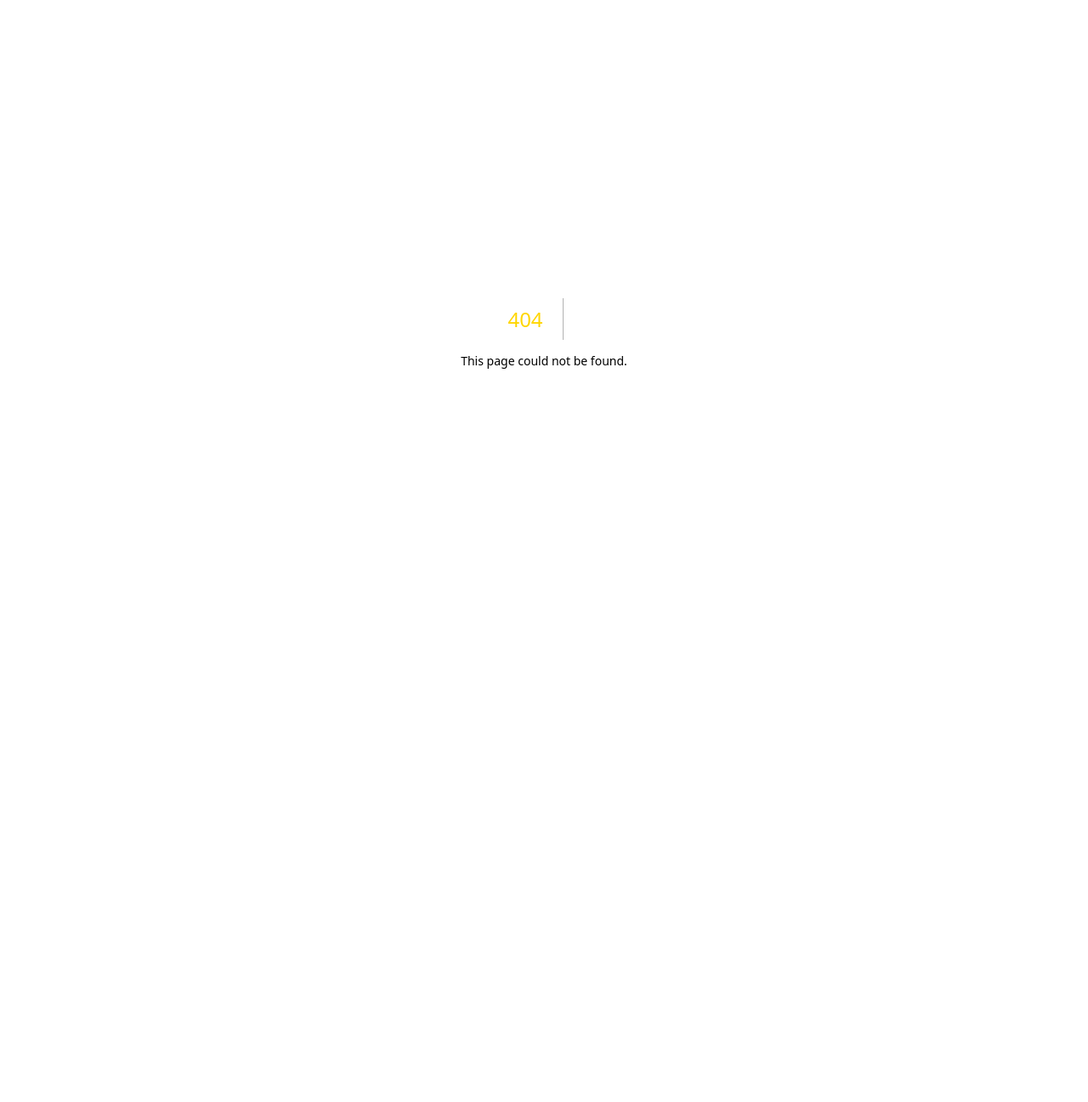
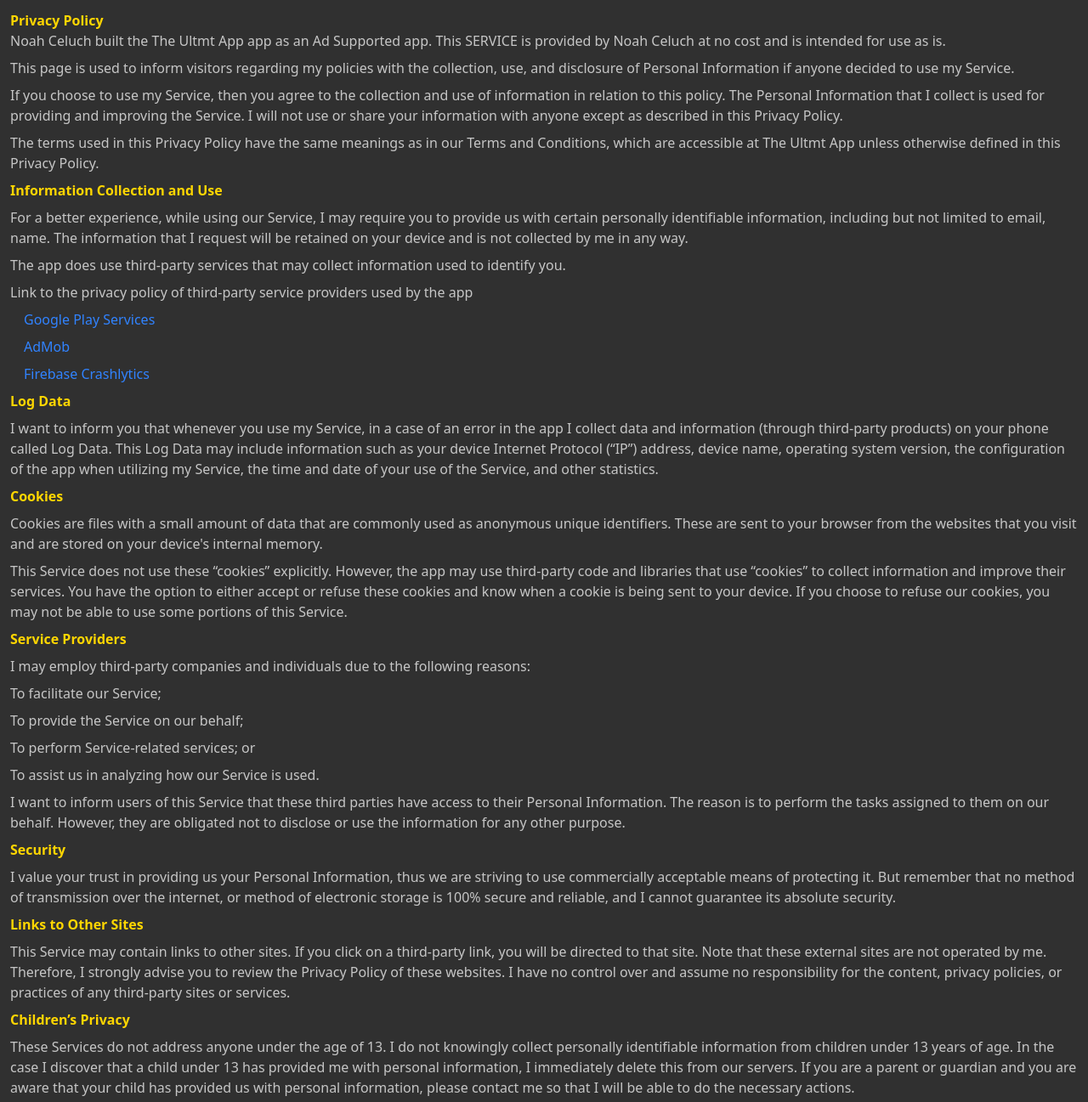
Before and after one commit to CeluchNB/ultmt-site, a Next.js app: page /privacy in a window 1280 px wide. Before the commit this address had no page. Shown: the top 1297 px of the page at 85% size. Before the commit the page ends 800 px from the top, so only its background shows below. Built offline with nearby package versions, Linux system fonts and the light colour scheme.

Commit message:
feat(privacy): added privacy policy to ultmt site

```diff
--- /dev/null
+++ b/pages/_app.tsx
@@ -0,0 +1,6 @@
+import type { AppProps } from 'next/app'
+import '../src/app/globals.css'
+
+export default function App({ Component, pageProps }: AppProps) {
+    return <Component {...pageProps} />
+}
--- /dev/null
+++ b/pages/privacy.tsx
@@ -0,0 +1,140 @@
+
+
+export default function Privacy() {
+    return (
+        <div style={{ padding: 12 }}>
+            <strong>Privacy Policy</strong>
+            <p>
+                Noah Celuch built the The Ultmt App app as
+                an Ad Supported app. This SERVICE is provided by
+                Noah Celuch at no cost and is intended for use as
+                is.
+            </p>
+            <p>
+                This page is used to inform visitors regarding my
+                policies with the collection, use, and disclosure of Personal
+                Information if anyone decided to use my Service.
+            </p>
+            <p>
+                If you choose to use my Service, then you agree to
+                the collection and use of information in relation to this
+                policy. The Personal Information that I collect is
+                used for providing and improving the Service. I will not use or share your information with
+                anyone except as described in this Privacy Policy.
+            </p>
+            <p>
+                The terms used in this Privacy Policy have the same meanings
+                as in our Terms and Conditions, which are accessible at
+                The Ultmt App unless otherwise defined in this Privacy Policy.
+            </p>
+            <p>
+                <strong>Information Collection and Use</strong>
+            </p>
+            <p>
+                For a better experience, while using our Service, I
+                may require you to provide us with certain personally
+                identifiable information, including but not limited to email, name. The information that
+                I request will be retained on your device and is not collected by me in any way.
+            </p>
+            <div>
+            <p>
+                The app does use third-party services that may collect
+                information used to identify you.
+            </p>
+            <p>
+                Link to the privacy policy of third-party service providers used
+                by the app
+            </p>
+            <ul><li><a href="https://www.google.com/policies/privacy/" target="_blank" rel="noopener noreferrer" className="link">Google Play Services</a></li><li><a href="https://support.google.com/admob/answer/6128543?hl=en" target="_blank" rel="noopener noreferrer" className="link">AdMob</a></li><li><a href="https://firebase.google.com/support/privacy/" target="_blank" rel="noopener noreferrer" className="link">Firebase Crashlytics</a></li></ul></div> <p><strong>Log Data</strong></p>
+            <p>
+                I want to inform you that whenever you
+                use my Service, in a case of an error in the app
+                I collect data and information (through third-party
+                products) on your phone called Log Data. This Log Data may
+                include information such as your device Internet Protocol
+                (“IP”) address, device name, operating system version, the
+                configuration of the app when utilizing my Service,
+                the time and date of your use of the Service, and other
+                statistics.
+            </p>
+            <p><strong>Cookies</strong></p>
+            <p>
+                Cookies are files with a small amount of data that are
+                commonly used as anonymous unique identifiers. These are sent
+                to your browser from the websites that you visit and are
+                stored on your device&apos;s internal memory.
+            </p>
+            <p>
+                This Service does not use these “cookies” explicitly. However,
+                the app may use third-party code and libraries that use
+                “cookies” to collect information and improve their services.
+                You have the option to either accept or refuse these cookies
+                and know when a cookie is being sent to your device. If you
+                choose to refuse our cookies, you may not be able to use some
+                portions of this Service.
+            </p>
+            <p><strong>Service Providers</strong></p>
+            <p>
+                I may employ third-party companies and
+                individuals due to the following reasons:
+            </p>
+            <ul><li>To facilitate our Service;</li> <li>To provide the Service on our behalf;</li> <li>To perform Service-related services; or</li> <li>To assist us in analyzing how our Service is used.</li></ul>
+            <p>
+                I want to inform users of this Service
+                that these third parties have access to their Personal
+                Information. The reason is to perform the tasks assigned to
+                them on our behalf. However, they are obligated not to
+                disclose or use the information for any other purpose.
+            </p>
+            <p><strong>Security</strong></p>
+            <p>
+                I value your trust in providing us your
+                Personal Information, thus we are striving to use commercially
+                acceptable means of protecting it. But remember that no method
+                of transmission over the internet, or method of electronic
+                storage is 100% secure and reliable, and I cannot
+                guarantee its absolute security.
+            </p>
+            <p><strong>Links to Other Sites</strong></p>
+            <p>
+                This Service may contain links to other sites. If you click on
+                a third-party link, you will be directed to that site. Note
+                that these external sites are not operated by me.
+                Therefore, I strongly advise you to review the
+                Privacy Policy of these websites. I have
+                no control over and assume no responsibility for the content,
+                privacy policies, or practices of any third-party sites or
+                services.
+            </p>
+            <p><strong>Children’s Privacy</strong></p>
+            <div>
+                <p>
+                    These Services do not address anyone under the age of 13.
+                    I do not knowingly collect personally
+                    identifiable information from children under 13 years of age. In the case
+                    I discover that a child under 13 has provided
+                    me with personal information, I immediately
+                    delete this from our servers. If you are a parent or guardian
+                    and you are aware that your child has provided us with
+                    personal information, please contact me so that
+                    I will be able to do the necessary actions.
+                </p>
+            </div>
+            <p><strong>Changes to This Privacy Policy</strong></p>
+            <p>
+                I may update our Privacy Policy from
+                time to time. Thus, you are advised to review this page
+                periodically for any changes. I will
+                notify you of any changes by posting the new Privacy Policy on
+                this page.
+            </p>
+            <p>This policy is effective as of 2023-07-11</p>
+            <p><strong>Contact Us</strong></p>
+            <p>
+                If you have any questions or suggestions about my
+                Privacy Policy, do not hesitate to contact me at developer@theultmtapp.com.
+            </p>
+            <p>This privacy policy page was created at <a href="https://privacypolicytemplate.net" target="_blank" rel="noopener noreferrer">privacypolicytemplate.net </a>and modified/generated by <a href="https://app-privacy-policy-generator.nisrulz.com/" target="_blank" rel="noopener noreferrer">App Privacy Policy Generator</a></p>
+        </div>
+    );
+}
--- a/src/app/globals.css
+++ b/src/app/globals.css
@@ -18,7 +18,6 @@
 
 body {
   background: #303030;
-  text-align: center;
 }
 
 nav {
@@ -30,7 +29,6 @@
 
 div {
   display: flex;
-  align-items: center;
   flex-direction: column;
 }
 
@@ -39,3 +37,17 @@
   font-size: xx-large;
   margin: auto 1em;
 }
+
+a.link {
+  margin: auto 1em;
+  color: #3183ff;
+}
+
+p, li {
+  color: #c6c6c6;
+  margin-bottom: 0.5em;
+}
+
+strong {
+  color: #ffd600;
+}
--- a/src/app/page.tsx
+++ b/src/app/page.tsx
@@ -1,8 +1,9 @@
 import Image from 'next/image'
+import Link from 'next/link'
 
 export default function Home() {
   return (
-    <div>
+    <div style={{ textAlign: 'center' }}>
       <nav className="p-4">
         <img
           src="./ultmt-icon.png"
@@ -12,6 +13,8 @@
           style={{ borderRadius: 30 }}
         />
         <h1>The Ultmt App</h1>
+        <Link className="link" href="/privacy">Privacy</Link>
+        <Link className="link" href="/account-services">Account Services</Link>
       </nav>
       <main className="flex min-h-screen flex-col items-center p-8">
         <a href="https://www.apple.com/app-store/">
```
